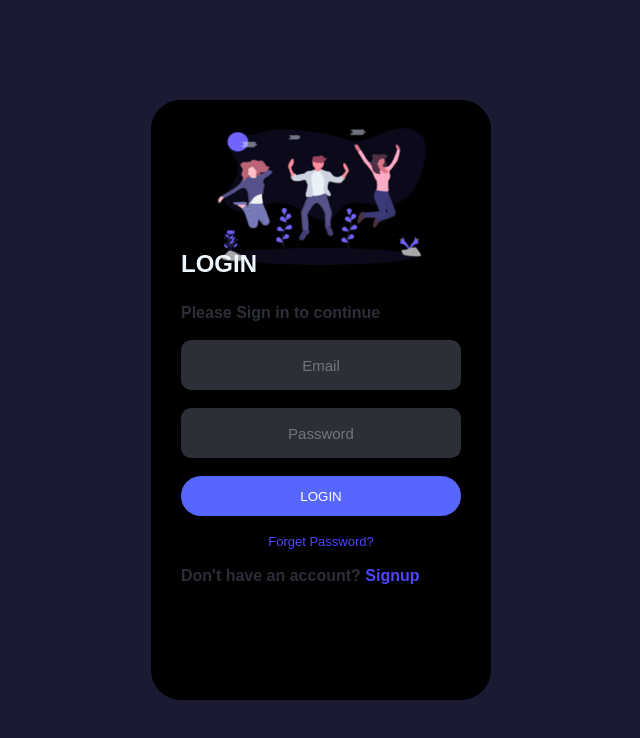
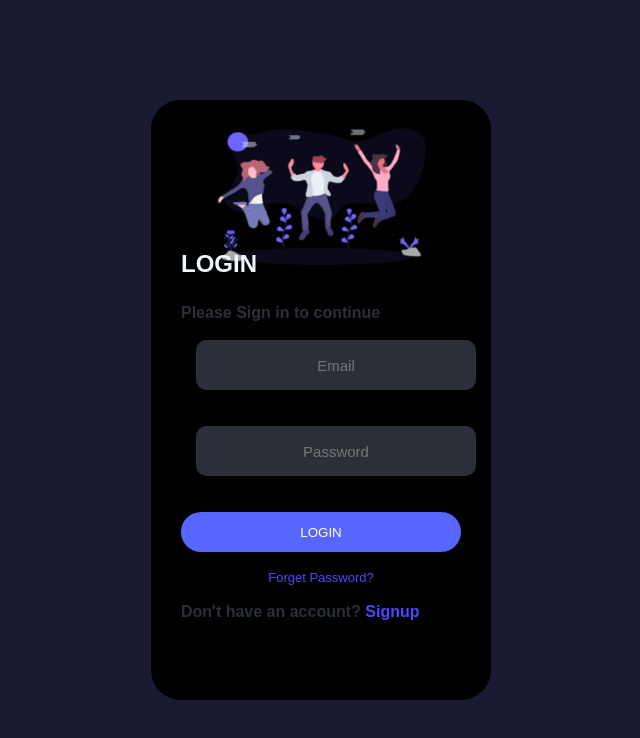
Before and after one commit to vivekj777/evlo, a plain HTML site: page index.html in a window 1280 px wide. Shown: the whole page, without its empty margins (319-959 px from the left). Drawn offline with Linux system fonts and the light colour scheme.

Commit message:
Update index.html

```diff
--- a/index.html
+++ b/index.html
@@ -14,9 +14,9 @@
             <h1><b> LOGIN</b></h1><br>
             <h4>Please Sign in to continue</h2><br>
                 <form action="" class="frm1">
-                    <input type="email"  placeholder="Email" required  id="box">
+                   <center><input type="email"  placeholder="Email" required  id="box"></center>
                     <br><br>
-                    <input type="password" placeholder="Password" required id="box"><br><br>
+                    <center><input type="password" placeholder="Password" required id="box"></center><br><br>
                    <center><input type="submit" value="LOGIN" id="bt1"></center><br>
                <center><a href=""><p>Forget Password?</p></a></center>  <br>
 
```
